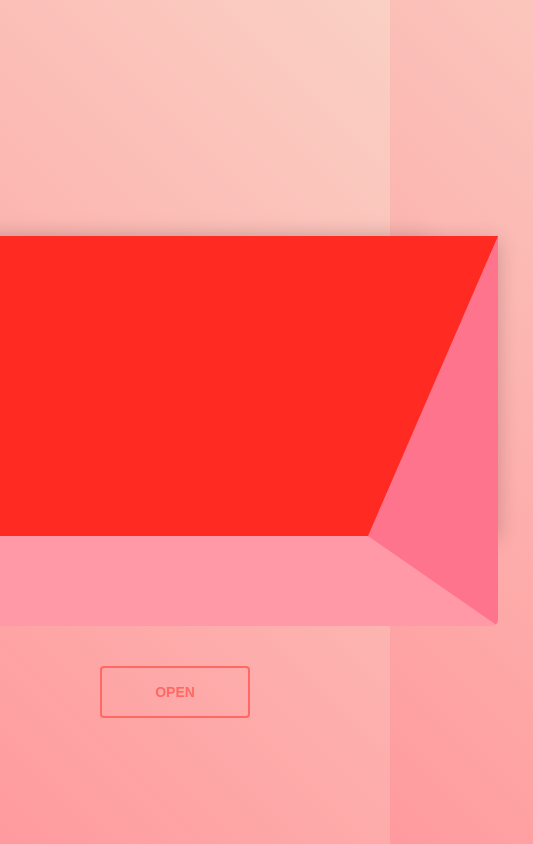
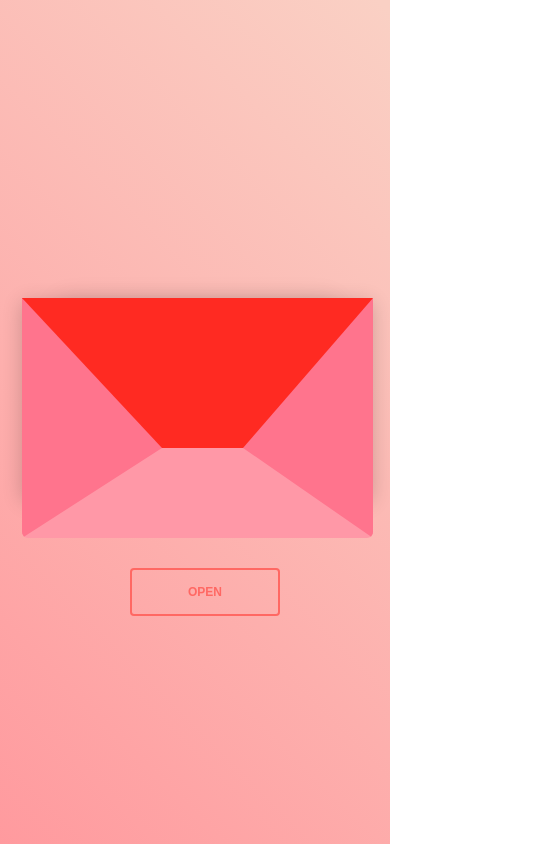
Before and after one commit to xsuzyy/ValentineInvitation, a plain HTML site: page index.html in a window 390 px wide. Shown: the whole page, 533 px wide, since content can reach past the window. Drawn offline with nearby package versions, Linux system fonts and the light colour scheme.

Commit message:
Update style.css

```diff
--- a/style.css
+++ b/style.css
@@ -19,6 +19,7 @@ body {
     top: 40%;
     background-color: #ff2a22;
     box-shadow: 0 4px 20px rgba(0, 0, 0, 0.2);
+    left: 2px;
 }
 
 .front {
@@ -73,31 +74,6 @@ body {
     font-family: 'Courier New', monospace;
     color: black;
     font-style: italic;
-
-}
-.letter .button button{
-    font-weight: 200;
-    font-style: normal;
-    transition: all 0.1s linear;
-    background-color: transparent;
-    border: solid 2px #FF6863;
-    border-radius: 4px;
-    color: #FF6863;
-    display: inline-block;
-    font-size: 11px;
-    text-transform: uppercase;
-    margin-top: 10px;
-    padding: 5px;
-    line-height: 2em;
-    text-decoration: none;
-    min-width: 110px;
-    outline: none;
-    margin-top: 70%;
-}
-.letter .button button:hover {
-    background-color: #FF6863;
-    cursor: pointer;
-    color: white;
 }
 .line1 {
     top: 35%;
@@ -235,7 +211,9 @@ body {
     min-width: 150px;
     outline: none;
 }
-
+.reset #open {
+    margin-left: 65px;
+}
 .reset button:hover {
     background-color: #FF6863;
     cursor: pointer;
@@ -277,3 +255,73 @@ body {
     top: 15px; right: 35px;
     color: white; font-size: 40px; cursor: pointer;
   }
+
+/* 4. MEDIA QUERY FOR DESKTOP */
+/* When the screen is wider than 675px, lock the sizes */
+@media screen and (max-width: 1300px)  {
+
+.reset #open {
+    margin-left: 65px;
+}
+}
+@media screen and (max-width: 800px)  {
+#envelope {
+    position: relative;
+    height: 200px;
+    width: 350px;
+    border-bottom-left-radius: 6px;
+    border-bottom-right-radius: 6px;
+    margin-left: auto;
+    margin-right: auto;
+    top: 40%;
+    background-color: #ff2a22;
+    box-shadow: 0 4px 20px rgba(0, 0, 0, 0.2);
+}
+
+.front {
+    position: absolute;
+    width:23%;
+    height: 30%;
+    z-index: 2;
+}
+.words {
+    position: absolute;
+    left: 25%;
+    width: 50%;
+    height: 10%;
+    font-size: 11px;
+}
+.line1 {
+    top: 30%;
+    text-align: center;
+}
+.flap {
+    border-top: 150px solid #ff2a22;
+    border-left: 140px solid transparent;
+    border-right: 130px solid transparent;
+    border-bottom: 82px solid transparent;
+    transform-origin: top;
+}
+.reset button {
+    font-weight: 800;
+    font-style: normal;
+    transition: all 0.1s linear;
+    background-color: transparent;
+    border: solid 2px #FF6863;
+    border-radius: 4px;
+    color: #FF6863;
+    display: inline-block;
+    font-size: 12px;
+    text-transform: uppercase;
+    margin: 10px;
+    margin-top: 150px;
+    padding: 10px;
+    line-height: 2em;
+    text-decoration: none;
+    min-width: 150px;
+    outline: none;
+}
+.reset #open {
+    margin-left: 70px;
+}
+}
```
